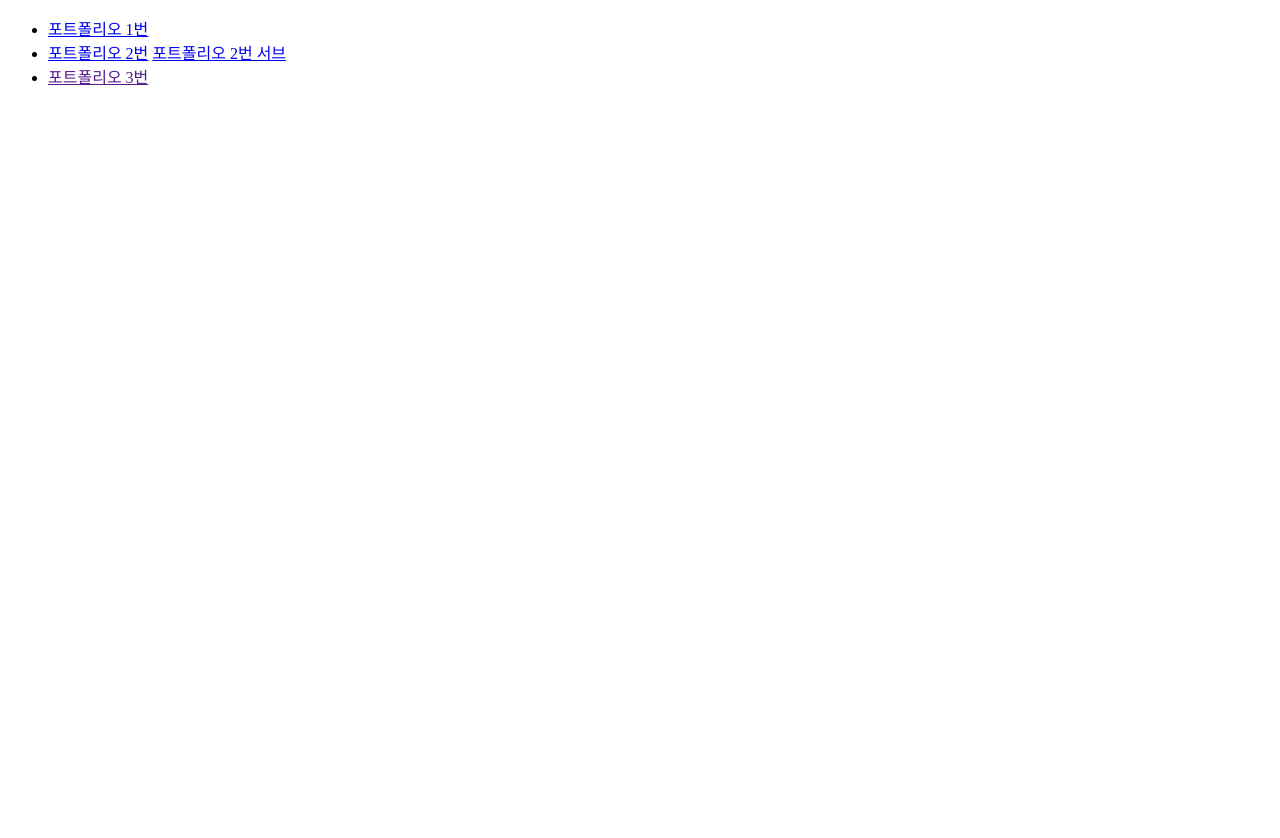
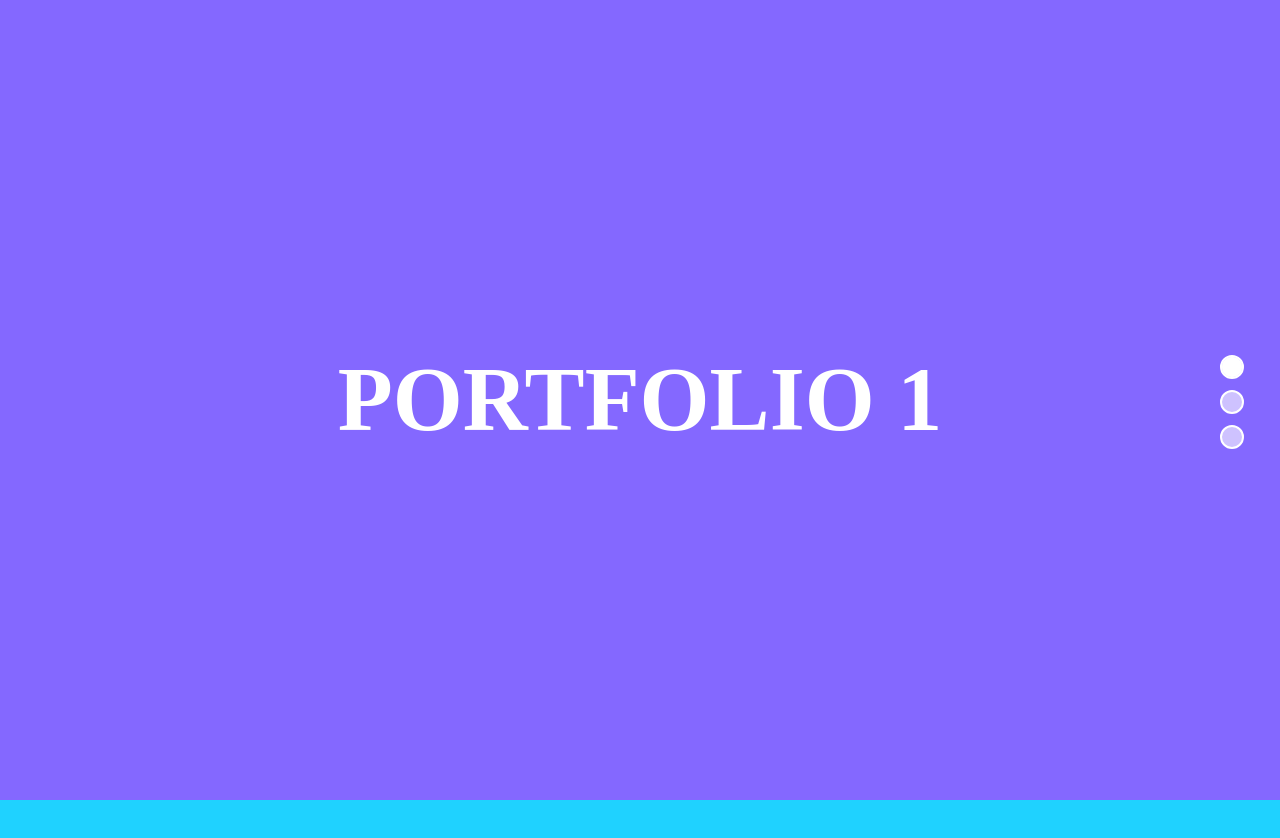
Before and after one commit to sonsuhui/pot, a plain HTML site: page index.html in a window 1280 px wide. Shown: the top 838 px of the page. Before the commit the page ends 800 px from the top, so only its background shows below. Drawn offline with nearby package versions, Linux system fonts and the light colour scheme.

Commit message:
Update index.html

```diff
--- a/index.html
+++ b/index.html
@@ -1,23 +1,169 @@
 <!DOCTYPE html>
-<html lang="en">
+<html lang="ko">
 <head>
     <meta charset="UTF-8">
     <meta http-equiv="X-UA-Compatible" content="IE=edge">
     <meta name="viewport" content="width=device-width, initial-scale=1.0">
-    <title>Document</title>
+    <title>손수희 PORTFOLIO</title>
+    <script src="https://code.jquery.com/jquery-1.12.4.min.js"></script>
+    <script src="https://code.jquery.com/ui/1.12.1/jquery-ui.js"></script>
+    <style>
+        body, div, ul, li, header, a, h1, h2, h3{
+            margin: 0;
+            padding: 0;
+        }
+        ul{list-style-type: none;}
+        a{text-decoration: none; color: #fff;}
+
+        .wrap{
+            width: 100%;
+            position: relative;
+        }
+
+
+      .dot{
+          position: fixed;
+          right: 20px;
+          top: 50%;
+          transform: translateY(-50%);
+      }
+
+      .dot li{
+          position: relative;
+          width: 20px;
+          height: 20px;
+          margin: 15px 20px;
+      }
+
+      .dot li a{
+          width: 100%;
+          height: 100%;
+          border-radius: 100%;
+          display: block;
+          background-color: rgba(255,255,255,0.6);
+          text-indent: -9999px;
+          border: 2px solid #fff;
+          position: absolute;
+          top: 0;
+          left: 0;
+      }
+
+      .dot li a::after{
+          content: '';
+          position: absolute;
+          top: 0;
+          left: 0;
+          width: 100%;
+          height: 100%;
+          background-color: #fff;
+          border-radius: 100%;
+          box-shadow: 0 0 1px #fff;
+          transform: scale(3);
+          opacity: 0;
+          transition: transform 0.3s ease, opacity 0.3s ease;
+      }
+
+      .dot li.active a{border-color: #fff;}
+      .dot li.active a::after{opacity: 1; transform: scale(1);}
+
+        #container{
+            width: 100vw;
+            text-align: center;
+        }
+
+        #container div{
+            height: 100vh;
+            line-height: 100vh;
+        }
+
+        #container div h2{
+            font-size: 90px;
+            color: #fff;
+        }
+
+        .active a{
+            background-color: rgba(0,0,0,0.3);
+            border-radius: 5px;
+        }
+
+        #container > div h2{
+            transition: all 0.6s ease-in-out;
+        }
+        #section1 h2{transform: translate(0,0); opacity: 1;}
+        #section2 h2{transform: translate(0,-30%); opacity: 0;}
+        #section3 h2{transform: translate(-30%, 0); opacity: 0;}
+
+        #container > div.show h2{
+            transform: none;
+        }
+
+        #section1.show h2{opacity: 1;}
+        #section2.show h2{opacity: 1;}
+        #section3.show h2{opacity: 1;}
+
+        #section1{background-color: rgb(132, 104, 255);}
+        #section2{background-color: rgb(31, 210, 255);}
+        #section3{background-color: rgb(247, 93, 93);}
+    </style>
 </head>
 <body>
-    <ul>
-        <li>
-            <a href="portfolio/index.html">포트폴리오 1번</a>
-        </li>
-        <li>
-            <a href="portfolio2/index.html">포트폴리오 2번</a>
-            <a href="portfolio2/index2.html">포트폴리오 2번 서브</a>
-        </li>
-        <li>
-            <a href="">포트폴리오 3번</a>
-        </li>
-    </ul>
+    <div class="wrap">
+        <header id="header">
+            <ul class="dot">
+                <li class="active"><a href="#section1">PORTFOLIO 1</a></li>
+                <li><a href="#section2">PORTFOLIO 2</a></li>
+                <li><a href="#section3">PORTFOLIO 3</a></li>
+            </ul>
+        </header>
+    </div>
+    <div id="container">
+            <div id="section1">
+               <h2><a href="portfolio/index.html">PORTFOLIO 1</a></h2>
+            </div>
+            <div id="section2">
+               <h2><a href="portfolio2/index.html">PORTFOLIO 2 </a>
+                <a href="portfolio2/index2.html">PORTFOLIO 2 sub </a></h2>
+            </div>
+            <div id="section3">
+                <h2><a href="">PORTFOLIO 3</a></h2>
+            </div>
+    </div>
+
+    <script>
+        $(document).ready(function(){
+            var dot=$('.dot > li');
+            var cont = $('#container > div');
+
+            dot.click(function(e){
+                e.preventDefault();
+                var target=$(this) //클릭한 나를 타겟에게 넣어라
+                var index=target.index()
+                var section= cont.eq(index);
+                var offset=section.offset().top;
+
+                $('html, body').animate({
+                    scrollTop:offset
+                },600,'easeInOutExpo')
+            })
+
+
+             $(window).scroll(function(){
+                var wScroll = $(this).scrollTop();
+                for(var i=0; i<cont.length; i++)
+                    if(wScroll >= cont.eq(i).offset().top){
+                        dot.removeClass('active')
+                        dot.eq(i).addClass('active')
+                    }
+                    for(var i=0; i<cont.length; i++){
+                               if(wScroll >= cont.eq(i).offset().top - $(window).height()/3){
+                                   cont.eq(i).addClass('show')
+                               }else{
+                                   cont.eq(i).removeClass('show')
+                               }
+                           }
+         })
+
+        })
+    </script>
 </body>
 </html>
```
